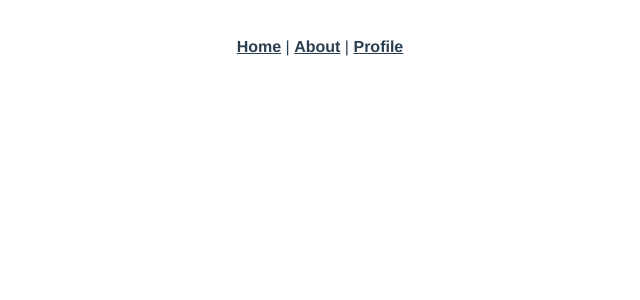
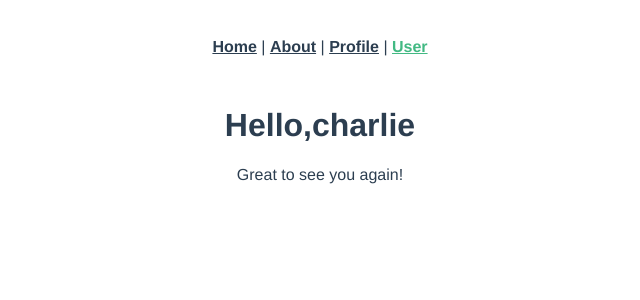
Before and after one commit to CXY0501/A-Books-Shopping-Cart, a Vue app in the folder testcli3/: page /user/charlie in a window 1280 px wide. Shown: the top 300 px of the page, without its empty margins (320-960 px from the left). Built offline with nearby package versions, Linux system fonts and the light colour scheme.

Commit message:
20210412-1

```diff
--- a/testcli3/src/App.vue
+++ b/testcli3/src/App.vue
@@ -3,11 +3,23 @@
     <div id="nav">
       <router-link to="/home">Home</router-link> |
       <router-link to="/about">About</router-link> |
-      <router-link to="/profile">Profile</router-link>
+      <router-link to="/profile">Profile</router-link> |
+      <router-link :to="'/user/'+userid">User</router-link>
     </div>
     <router-view/>
   </div>
 </template>
+
+<script>
+export default{
+  name:'app',
+  data(){
+    return{
+      userid:'charlie'
+    }
+  }
+}
+</script>
 
 <style>
 #app {
--- a/testcli3/src/router/index.js
+++ b/testcli3/src/router/index.js
@@ -2,6 +2,7 @@ import Vue from 'vue'
 import VueRouter from 'vue-router'
 import Home from '../views/Home.vue'
 import Profile from '../views/Profile.vue'
+import User from '../views/user.vue'
 
 Vue.use(VueRouter)
 
@@ -27,6 +28,11 @@ const routes = [
     path: '/profile',
     name: 'Profile',
     component: Profile
+  },
+  {
+    path: '/user/:userid',
+    name: 'User',
+    component: User
   }
 ]
 
--- /dev/null
+++ b/testcli3/src/views/user.vue
@@ -0,0 +1,22 @@
+<template>
+  <div class="user">
+    <h1>Hello,{{$route.params.userid}}</h1>
+    <p>Great to see you again!</p>
+  </div>
+</template>
+
+<script>
+export default{
+  name:'User',
+  data(){
+    return{
+      name: 'chalie'
+    }
+  },
+  methods:{
+  }
+}
+</script>
+
+<style scoped>
+</style>
```
